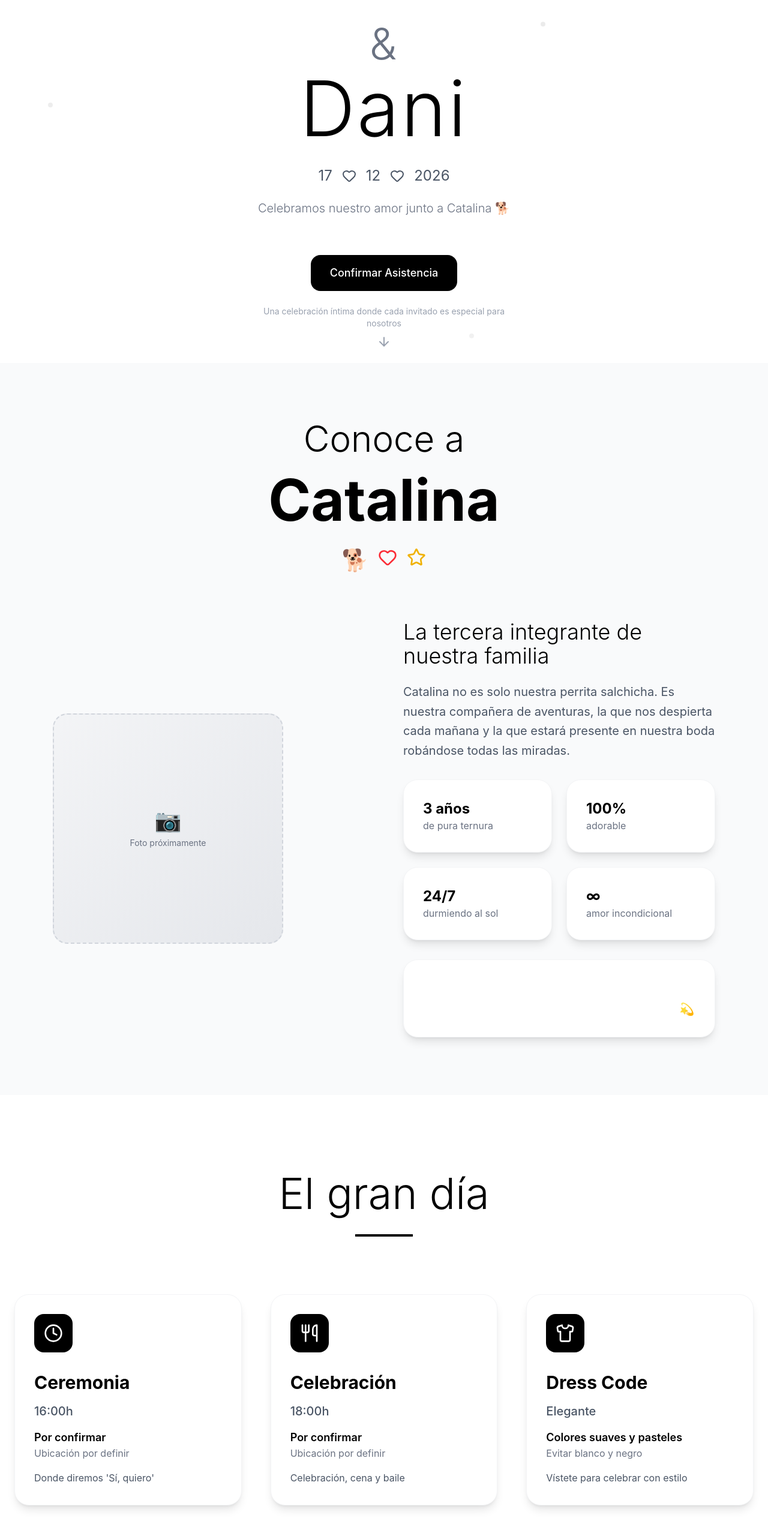
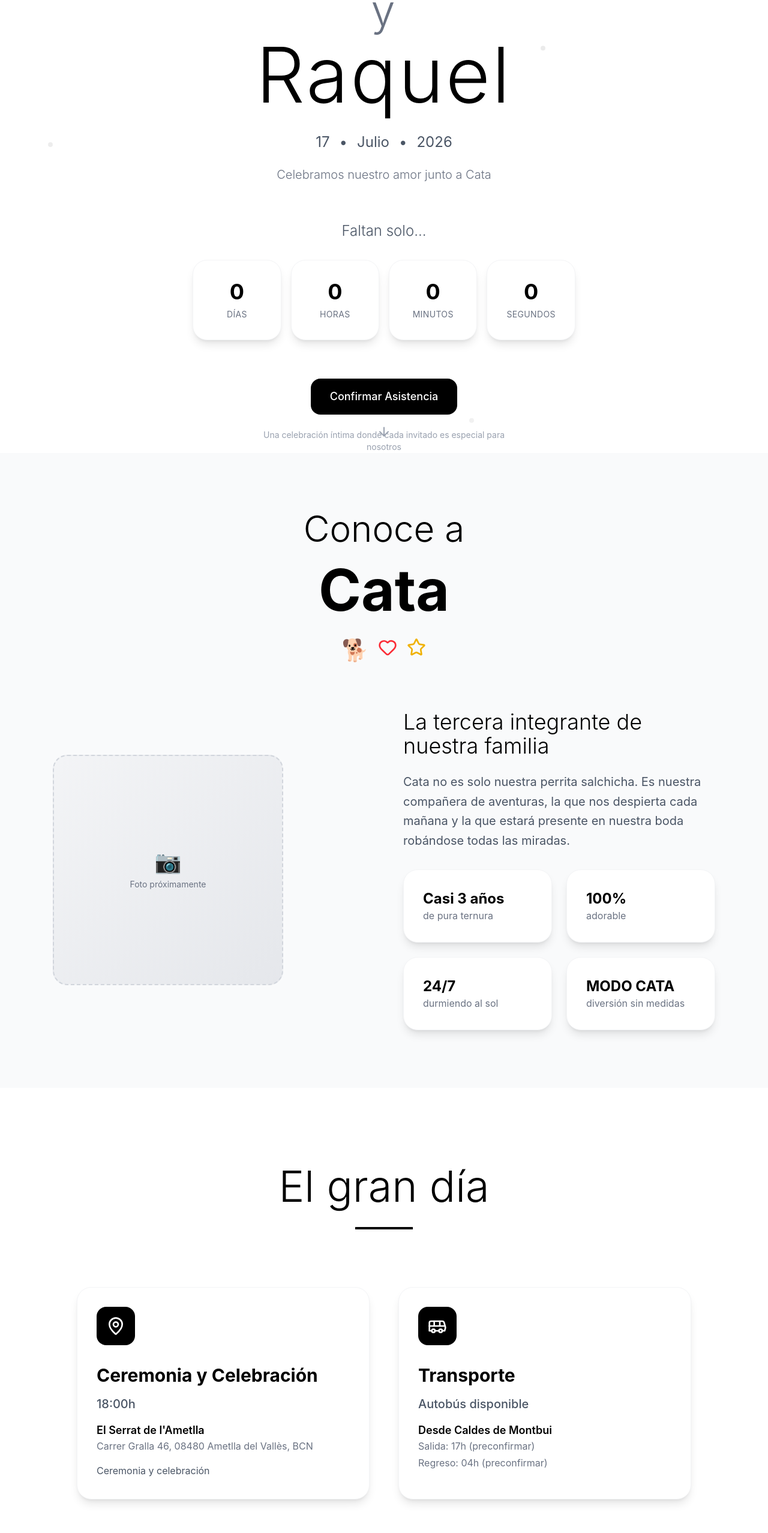
Before and after one commit to janaigutierrez/boda-modo-cata, a React (Vite) app: page / in a window 1280 px wide. Shown: the part 195-2750 px from the top of the page at 60% size. Built offline with nearby package versions, Linux system fonts and the light colour scheme.

Commit message:
add countdown

```diff
--- a/src/components/common/Footer.jsx
+++ b/src/components/common/Footer.jsx
@@ -78,9 +78,7 @@ const Footer = ({ data }) => {
                             <Heart className="w-4 h-4 text-red-500" />
                             <span>en modo cata</span>
                         </div>
-                        <div className="mt-2 text-sm">
-                            bodaenmodocata.netlify.app ✨
-                        </div>
+
                     </div>
                 </motion.div>
             </div>
--- a/src/components/common/Header.jsx
+++ b/src/components/common/Header.jsx
@@ -33,7 +33,7 @@ const Header = () => {
             <nav className="max-w-7xl mx-auto px-6 py-4">
                 <div className="flex justify-between items-center">
                     {/* Logo */}
-                    <div className="text-2xl font-bold text-black">R & D</div>
+                    <div className="text-2xl font-bold text-black">D | R</div>
 
                     {/* Desktop Menu */}
                     <div className="hidden md:flex space-x-8">
--- a/src/components/sections/CatalinaSection.jsx
+++ b/src/components/sections/CatalinaSection.jsx
@@ -1,4 +1,3 @@
-// src/components/sections/CatalinaSection.jsx
 import { motion } from 'framer-motion'
 import { useInView } from 'react-intersection-observer'
 import { Heart, Star, Camera } from 'lucide-react'
@@ -65,7 +64,7 @@ const CatalinaSection = ({ data }) => {
                         {/* Stats de Catalina */}
                         <div className="grid grid-cols-2 gap-6">
                             <Card hover={true} gradient={true}>
-                                <div className="text-2xl font-bold text-black">3 años</div>
+                                <div className="text-2xl font-bold text-black">Casi 3 años</div>
                                 <div className="text-gray-500">de pura ternura</div>
                             </Card>
                             <Card hover={true} gradient={true}>
@@ -77,15 +76,10 @@ const CatalinaSection = ({ data }) => {
                                 <div className="text-gray-500">durmiendo al sol</div>
                             </Card>
                             <Card hover={true} gradient={true}>
-                                <div className="text-2xl font-bold text-black">∞</div>
-                                <div className="text-gray-500">amor incondicional</div>
+                                <div className="text-2xl font-bold text-black">MODO CATA</div>
+                                <div className="text-gray-500">diversión sin medidas</div>
                             </Card>
                         </div>
-
-                        <Card className="bg-black text-white">
-                            <p className="text-lg font-medium mb-2">Superpoder especial:</p>
-                            <p className="text-xl">Convertir cualquier día malo en uno perfecto 💫</p>
-                        </Card>
                     </motion.div>
                 </div>
             </div>
--- a/src/components/sections/EventDetails.jsx
+++ b/src/components/sections/EventDetails.jsx
@@ -1,7 +1,7 @@
 // src/components/sections/EventDetails.jsx
 import { motion } from 'framer-motion'
 import { useInView } from 'react-intersection-observer'
-import { MapPin, Clock, Shirt, Camera, Music, Utensils } from 'lucide-react'
+import { MapPin, Clock, Bus } from 'lucide-react'
 import Card from '../ui/Card'
 
 const EventDetails = ({ data }) => {
@@ -9,33 +9,6 @@ const EventDetails = ({ data }) => {
         triggerOnce: true,
         threshold: 0.2
     })
-
-    const details = [
-        {
-            icon: Clock,
-            title: "Ceremonia",
-            time: data?.locations.ceremony.time || "16:00h",
-            location: data?.locations.ceremony.name || "Por confirmar",
-            address: data?.locations.ceremony.address || "Ubicación por definir",
-            description: data?.locations.ceremony.description || "Donde diremos 'Sí, quiero'"
-        },
-        {
-            icon: Utensils,
-            title: "Celebración",
-            time: data?.locations.reception.time || "18:00h",
-            location: data?.locations.reception.name || "Por confirmar",
-            address: data?.locations.reception.address || "Ubicación por definir",
-            description: data?.locations.reception.description || "Cena, baile y diversión"
-        },
-        {
-            icon: Shirt,
-            title: "Dress Code",
-            time: data?.locations.dressCode.style || "Elegante",
-            location: data?.locations.dressCode.colors || "Colores suaves",
-            address: data?.locations.dressCode.avoid || "Evitar blanco y negro",
-            description: data?.locations.dressCode.description || "Vístete con estilo"
-        }
-    ]
 
     return (
         <section className="py-32 bg-white" ref={ref}>
@@ -51,40 +24,77 @@ const EventDetails = ({ data }) => {
                     <div className="w-24 h-1 bg-black mx-auto"></div>
                 </motion.div>
 
-                {/* Grid de detalles */}
-                <div className="grid md:grid-cols-3 gap-12">
-                    {details.map((detail, index) => {
-                        const IconComponent = detail.icon
-                        return (
+                {/* SOLO UN EVENTO + TRANSPORTE */}
+                <div className="grid md:grid-cols-2 gap-12 max-w-5xl mx-auto">
+                    {/* Ceremonia y Celebración */}
                     <motion.div
-                                key={index}
                         initial={{ opacity: 0, y: 60 }}
                         animate={inView ? { opacity: 1, y: 0 } : {}}
-                                transition={{ duration: 1, delay: index * 0.2 }}
+                        transition={{ duration: 1, delay: 0.2 }}
                     >
                         <Card hover={true} gradient={true} className="h-full">
                             {/* Icono */}
-                                    <div className="bg-black text-white w-16 h-16 rounded-2xl flex items-center justify-center mb-8 group-hover:scale-110 transition-transform">
-                                        <IconComponent className="w-8 h-8" />
+                            <div className="bg-black text-white w-16 h-16 rounded-2xl flex items-center justify-center mb-8">
+                                <MapPin className="w-8 h-8" />
                             </div>
 
                             {/* Contenido */}
                             <div className="space-y-4">
-                                        <h3 className="text-3xl font-bold text-black">{detail.title}</h3>
-                                        <div className="text-xl font-medium text-gray-600">{detail.time}</div>
+                                <h3 className="text-3xl font-bold text-black">Ceremonia y Celebración</h3>
+                                <div className="text-xl font-medium text-gray-600">
+                                    {data?.locations.event.time}
+                                </div>
                                 <div>
-                                            <div className="text-lg font-semibold text-black">{detail.location}</div>
-                                            <div className="text-gray-500">{detail.address}</div>
+                                    <div className="text-lg font-semibold text-black">
+                                        {data?.locations.event.name}
                                     </div>
-                                        <p className="text-gray-600 leading-relaxed">{detail.description}</p>
+                                    <div className="text-gray-500">
+                                        {data?.locations.event.address}
+                                    </div>
+                                </div>
+                                <p className="text-gray-600 leading-relaxed">
+                                    {data?.locations.event.description}
+                                </p>
                             </div>
                         </Card>
                     </motion.div>
-                        )
-                    })}
+
+                    {/* Transporte */}
+                    <motion.div
+                        initial={{ opacity: 0, y: 60 }}
+                        animate={inView ? { opacity: 1, y: 0 } : {}}
+                        transition={{ duration: 1, delay: 0.4 }}
+                    >
+                        <Card hover={true} gradient={true} className="h-full">
+                            {/* Icono */}
+                            <div className="bg-black text-white w-16 h-16 rounded-2xl flex items-center justify-center mb-8">
+                                <Bus className="w-8 h-8" />
                             </div>
 
-                {/* Información extra */}
+                            {/* Contenido */}
+                            <div className="space-y-4">
+                                <h3 className="text-3xl font-bold text-black">Transporte</h3>
+                                <div className="text-xl font-medium text-gray-600">
+                                    Autobús disponible
+                                </div>
+                                <div>
+                                    <div className="text-lg font-semibold text-black">
+                                        Desde {data?.locations.transport.departure}
+                                    </div>
+                                    <div className="text-gray-500 space-y-1">
+                                        <div>Salida: {data?.locations.transport.departureTime}</div>
+                                        <div>Regreso: {data?.locations.transport.returnTime}</div>
+                                    </div>
+                                </div>
+                                <p className="text-gray-600 leading-relaxed">
+                                    {data?.locations.transport.description}
+                                </p>
+                            </div>
+                        </Card>
+                    </motion.div>
+                </div>
+
+                {/* Información final */}
                 <motion.div
                     initial={{ opacity: 0, y: 50 }}
                     animate={inView ? { opacity: 1, y: 0 } : {}}
@@ -92,23 +102,13 @@ const EventDetails = ({ data }) => {
                     className="mt-24 text-center"
                 >
                     <Card className="bg-black text-white max-w-4xl mx-auto">
-                        <div className="grid md:grid-cols-3 gap-8 items-center">
-                            <div className="flex items-center justify-center space-x-3">
-                                <Camera className="w-6 h-6" />
-                                <span className="text-lg">Fotógrafo profesional</span>
-                            </div>
-                            <div className="flex items-center justify-center space-x-3">
-                                <Music className="w-6 h-6" />
-                                <span className="text-lg">Música en vivo</span>
-                            </div>
-                            <div className="flex items-center justify-center space-x-3">
-                                <MapPin className="w-6 h-6" />
-                                <span className="text-lg">Transporte incluido</span>
-                            </div>
-                        </div>
-                        <div className="mt-8 pt-8 border-t border-gray-700">
-                            <p className="text-xl font-light">
-                                Nos vemos el <span className="font-bold">{data?.date.full}</span>
+                        <div className="text-center">
+                            <Clock className="w-12 h-12 mx-auto mb-6" />
+                            <p className="text-2xl font-light">
+                                Nos vemos el <span className="font-bold">{data?.date.full}</span> a las <span className="font-bold">{data?.date.time}</span>
+                            </p>
+                            <p className="text-gray-300 mt-4">
+                                Una celebración íntima e inolvidable
                             </p>
                         </div>
                     </Card>
--- a/src/components/sections/Hero.jsx
+++ b/src/components/sections/Hero.jsx
@@ -1,8 +1,9 @@
-// src/components/sections/Hero.jsx
 import { motion } from 'framer-motion'
 import { Heart, ArrowDown } from 'lucide-react'
 import Button from '../ui/Button'
 import ImagePlaceholder from '../ui/ImagePlaceholder'
+import CountdownTimer from '../ui/CountdownTimer'
+
 
 const Hero = ({ data }) => {
     const scrollToRSVP = () => {
@@ -42,9 +43,9 @@ const Hero = ({ data }) => {
                     transition={{ duration: 1.2, ease: "easeOut" }}
                 >
                     <h1 className="text-8xl md:text-9xl font-light tracking-wide mb-8 text-black">
-                        {data?.couple.bride}<br />
-                        <span className="text-6xl md:text-7xl text-gray-500">&</span><br />
-                        {data?.couple.groom}
+                        {data?.couple.groom}<br />
+                        <span className="text-6xl md:text-7xl text-gray-500">y</span><br />
+                        {data?.couple.bride}
                     </h1>
                 </motion.div>
 
@@ -56,9 +57,9 @@ const Hero = ({ data }) => {
                 >
                     <div className="flex items-center justify-center space-x-4 text-2xl text-gray-600">
                         <span>{data?.date.day}</span>
-                        <Heart className="w-6 h-6" />
-                        <span>12</span>
-                        <Heart className="w-6 h-6" />
+                        <span>•</span>
+                        <span>{data?.date.month}</span>
+                        <span>•</span>
                         <span>{data?.date.year}</span>
                     </div>
 
@@ -66,7 +67,10 @@ const Hero = ({ data }) => {
                         {data?.messages.heroSubtitle}
                     </p>
                 </motion.div>
-
+                <motion.div className="my-16">
+                    <h3 className="text-2xl font-light text-gray-600 mb-8">Faltan solo...</h3>
+                    <CountdownTimer targetDate={data?.date.countdown} />
+                </motion.div>
                 <motion.div
                     initial={{ opacity: 0, y: 30 }}
                     animate={{ opacity: 1, y: 0 }}
--- a/src/components/sections/RSVP.jsx
+++ b/src/components/sections/RSVP.jsx
@@ -19,7 +19,7 @@ const RSVP = ({ data }) => {
     const onSubmit = (formData) => {
         console.log(formData)
         setIsSubmitted(true)
-        // TODO: Conectar con Google Sheets mañana
+        // TODO: Conectar con Google Sheets
     }
 
     if (isSubmitted) {
@@ -83,7 +83,7 @@ const RSVP = ({ data }) => {
                     </Card>
                 </motion.div>
 
-                {/* FORMULARIO */}
+                {/* FORMULARIO CON CAMPOS NUEVOS */}
                 <motion.div
                     initial={{ opacity: 0, y: 50 }}
                     animate={inView ? { opacity: 1, y: 0 } : {}}
@@ -160,6 +160,54 @@ const RSVP = ({ data }) => {
                                 </select>
                             </div>
 
+                            {/* NUEVOS CAMPOS SEGÚN RAQUEL */}
+                            <div>
+                                <label className="block text-lg font-medium mb-3 text-black">
+                                    ¿Necesitas transporte?
+                                </label>
+                                <div className="space-y-2">
+                                    <select
+                                        {...register('transporte')}
+                                        className="w-full p-4 border-2 border-gray-200 rounded-2xl text-lg focus:border-black focus:outline-none transition-colors"
+                                    >
+                                        <option value="">Selecciona una opción</option>
+                                        <option value="no">No necesito transporte</option>
+                                        <option value="si">Sí, autobús desde Caldes de Montbui</option>
+                                    </select>
+                                    <p className="text-sm text-gray-500">
+                                        Autobús desde Caldes de Montbui - Salida: 17h / Regreso: 04h (preconfirmar)
+                                    </p>
+                                </div>
+                            </div>
+
+                            <div className="grid md:grid-cols-2 gap-8">
+                                <div>
+                                    <label className="block text-lg font-medium mb-3 text-black">
+                                        ¿Alergias o intolerancias?
+                                    </label>
+                                    <select
+                                        {...register('alergias')}
+                                        className="w-full p-4 border-2 border-gray-200 rounded-2xl text-lg focus:border-black focus:outline-none transition-colors"
+                                    >
+                                        <option value="no">No tengo alergias</option>
+                                        <option value="si">Sí tengo alergias (especificar en mensaje)</option>
+                                    </select>
+                                </div>
+
+                                <div>
+                                    <label className="block text-lg font-medium mb-3 text-black">
+                                        ¿Necesitas menú veggie?
+                                    </label>
+                                    <select
+                                        {...register('menuVeggie')}
+                                        className="w-full p-4 border-2 border-gray-200 rounded-2xl text-lg focus:border-black focus:outline-none transition-colors"
+                                    >
+                                        <option value="no">Menú tradicional</option>
+                                        <option value="si">Sí, menú vegetariano</option>
+                                    </select>
+                                </div>
+                            </div>
+
                             <div>
                                 <label className="block text-lg font-medium mb-3 text-black">
                                     Mensaje para los novios
--- /dev/null
+++ b/src/components/ui/CountdownTimer.jsx
@@ -0,0 +1,66 @@
+// src/components/ui/CountdownTimer.jsx
+import { useState, useEffect } from 'react'
+import { motion } from 'framer-motion'
+import Card from './Card'
+
+const CountdownTimer = ({ targetDate }) => {
+    const [timeLeft, setTimeLeft] = useState({
+        days: 0,
+        hours: 0,
+        minutes: 0,
+        seconds: 0
+    })
+
+    useEffect(() => {
+        const timer = setInterval(() => {
+            const now = new Date().getTime()
+            const distance = new Date(targetDate).getTime() - now
+
+            if (distance > 0) {
+                setTimeLeft({
+                    days: Math.floor(distance / (1000 * 60 * 60 * 24)),
+                    hours: Math.floor((distance % (1000 * 60 * 60 * 24)) / (1000 * 60 * 60)),
+                    minutes: Math.floor((distance % (1000 * 60 * 60)) / (1000 * 60)),
+                    seconds: Math.floor((distance % (1000 * 60)) / 1000)
+                })
+            }
+        }, 1000)
+
+        return () => clearInterval(timer)
+    }, [targetDate])
+
+    return (
+        <div className="grid grid-cols-2 md:grid-cols-4 gap-4 max-w-2xl mx-auto">
+            {[
+                { label: 'Días', value: timeLeft.days },
+                { label: 'Horas', value: timeLeft.hours },
+                { label: 'Minutos', value: timeLeft.minutes },
+                { label: 'Segundos', value: timeLeft.seconds }
+            ].map((item, index) => (
+                <motion.div
+                    key={item.label}
+                    initial={{ opacity: 0, y: 20 }}
+                    animate={{ opacity: 1, y: 0 }}
+                    transition={{ duration: 0.5, delay: index * 0.1 }}
+                >
+                    <Card hover={true} gradient={true} className="text-center">
+                        <motion.div
+                            key={item.value} // Re-render on value change
+                            initial={{ scale: 1.2 }}
+                            animate={{ scale: 1 }}
+                            transition={{ duration: 0.3 }}
+                            className="text-4xl font-bold text-black mb-2"
+                        >
+                            {item.value}
+                        </motion.div>
+                        <div className="text-sm text-gray-500 uppercase tracking-wide">
+                            {item.label}
+                        </div>
+                    </Card>
+                </motion.div>
+            ))}
+        </div>
+    )
+}
+
+export default CountdownTimer
--- a/src/data/weddingData.js
+++ b/src/data/weddingData.js
@@ -1,44 +1,36 @@
-// src/data/weddingData.js
 export const weddingData = {
     couple: {
         bride: "Raquel",
-        groom: "Dani",
-        dog: "Catalina"
+        groom: "Daniel",
+        dog: "Cata"
     },
     date: {
         day: "17",
         month: "Julio",
         year: "2026",
-        time: "16:00",
-        full: "17 de Julio de 2025"
+        time: "18:00",
+        full: "17/07/2026"
     },
     locations: {
-        ceremony: {
-            name: "Por confirmar",
-            address: "Ubicación por definir",
-            time: "16:00h",
-            description: "Donde diremos 'Sí, quiero'"
+        event: {
+            name: "El Serrat de l'Ametlla",
+            address: "Carrer Gralla 46, 08480 Ametlla del Vallès, BCN",
+            time: "18:00h",
+            description: "Ceremonia y celebración"
         },
-        reception: {
-            name: "Por confirmar",
-            address: "Ubicación por definir",
-            time: "18:00h",
-            description: "Celebración, cena y baile"
-        },
-        dressCode: {
-            style: "Elegante",
-            colors: "Colores suaves y pasteles",
-            avoid: "Evitar blanco y negro",
-            description: "Vístete para celebrar con estilo"
+        transport: {
+            departure: "Caldes de Montbui",
+            departureTime: "17h (preconfirmar)",
+            returnTime: "04h (preconfirmar)"
         }
     },
     contact: {
         email: "raqueldani2025@gmail.com",
         instagram: "@raqueldani2025",
-        hashtag: "#RaquelDaniCatalina2025"
+        hashtag: "#DanielRaquelCata"
     },
     messages: {
-        heroSubtitle: "Celebramos nuestro amor junto a Catalina 🐕",
+        heroSubtitle: "Celebramos nuestro amor junto a Cata",
         rsvpDiplomatic: "Para hacer de este día algo íntimo y especial, pedimos que solo confirmes acompañante si formáis una pareja estable y consolidada. ¡Gracias por entenderlo!",
         footerMessage: "Gracias por formar parte de nuestra historia de amor"
     }
```
Lines whose indentation alone changed are shown as unchanged.
